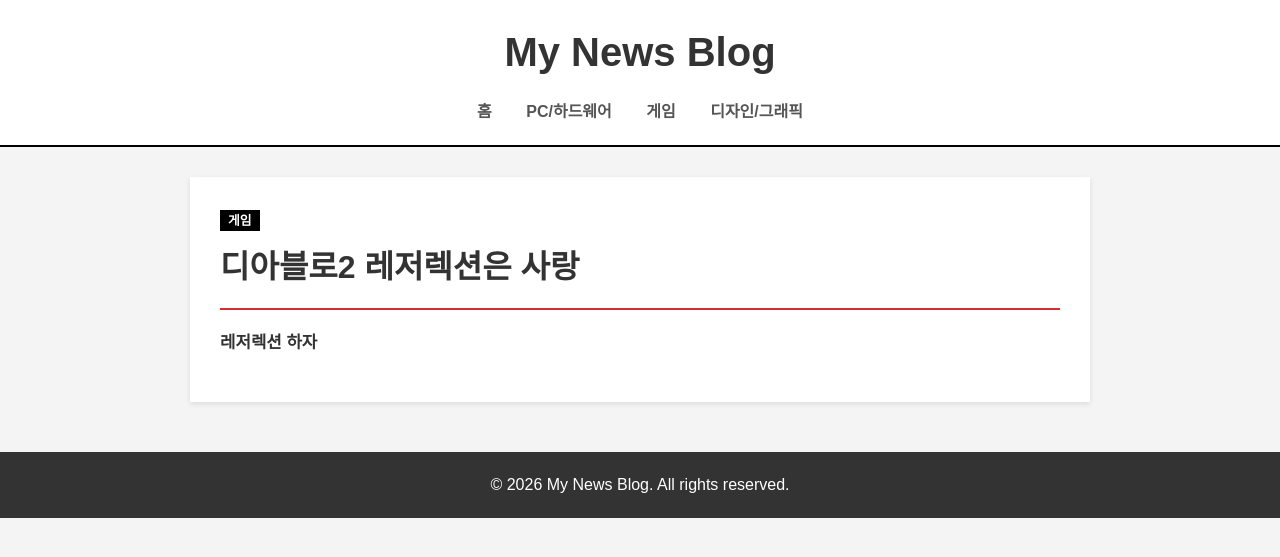
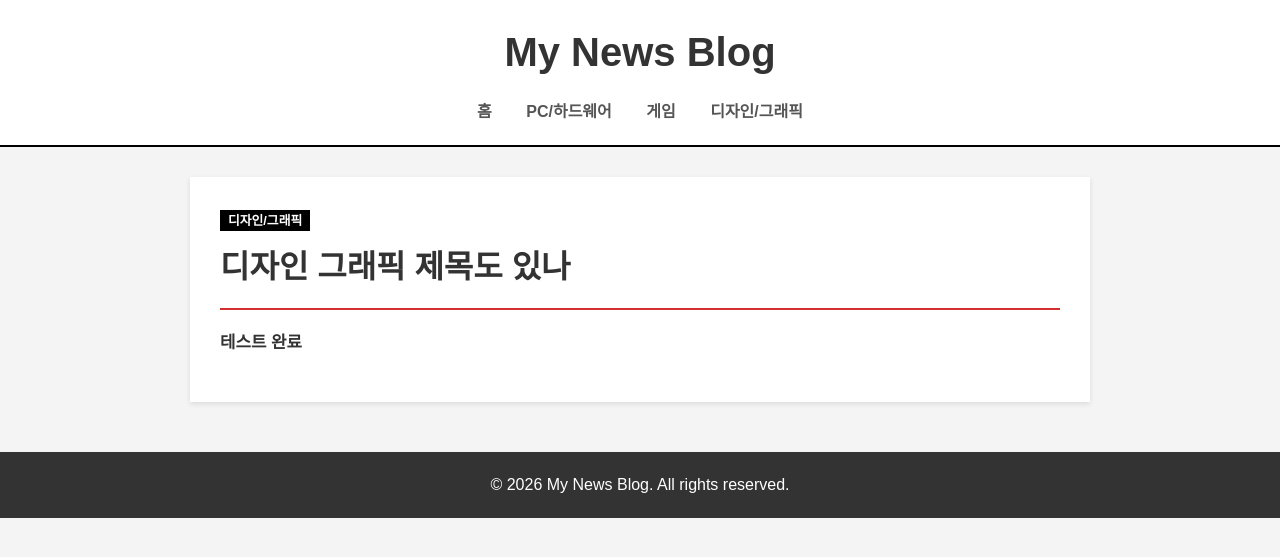
Before and after one commit to jypm/jypcomputer, a Jekyll site: the page built from _posts/2026-07-22-언제나-테스트중이죠-ㅋ.md, in a window 1280 px wide. Shown: the top 557 px of the page. Built offline with Jekyll 4.4.1, drawn with Linux system fonts in a browser that asks for light colours; our own code applies the rules of GitHub Pages for plain Markdown files.

Commit message:
Update 기사 작성 “2026-07-22-언제나-테스트중이죠-ㅋ”

```diff
--- a/_posts/2026-07-22-언제나-테스트중이죠-ㅋ.md
+++ b/_posts/2026-07-22-언제나-테스트중이죠-ㅋ.md
@@ -1,5 +1,5 @@
 ---
-title: 디아블로2 레저렉션은 사랑
-category: 게임
+title: 디자인 그래픽 제목도 있나
+category: 디자인/그래픽
 ---
-**레저렉션 하자**
+**테스트 완료**
```
